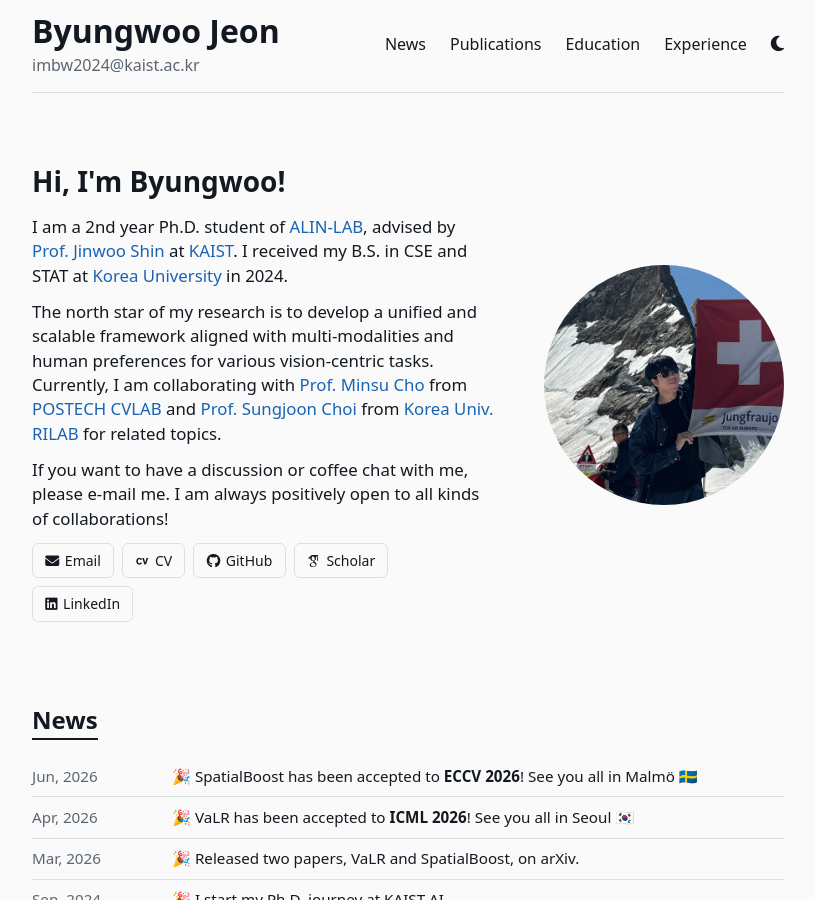
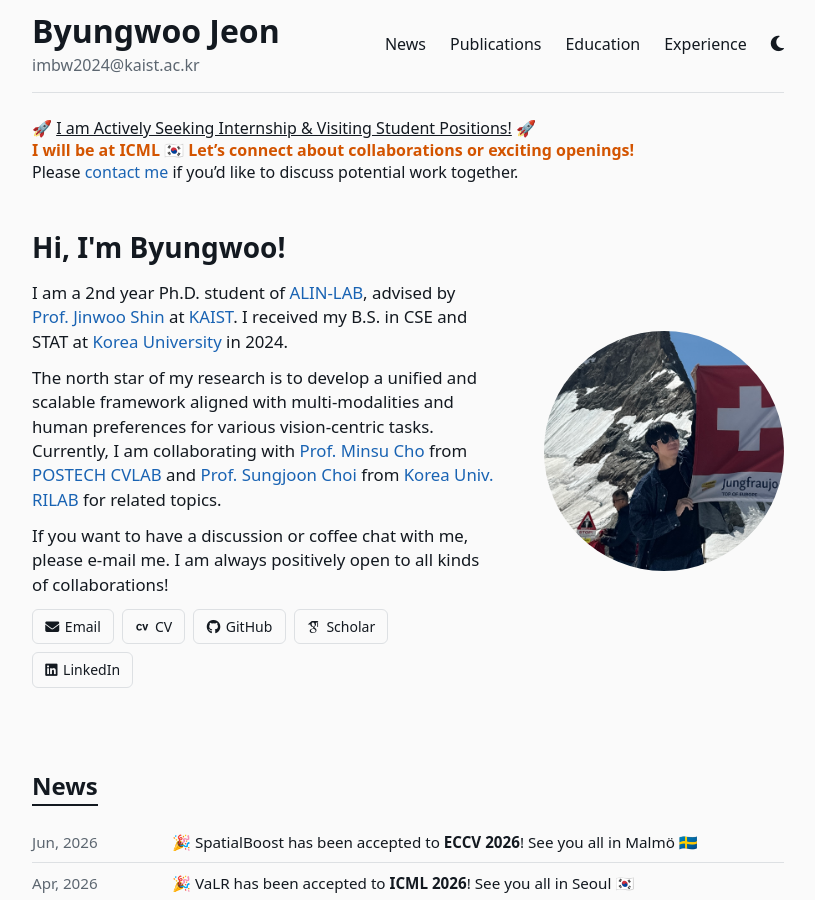
Before and after one commit to rootyJeon/rootyJeon.github.io, a Jekyll site: the page index.html, which Jekyll copies as it is, in a window 1280 px wide and 900 px high. Shown: the whole window, without its empty margins (232-1047 px from the left). Built offline with Jekyll 4.4.1, drawn with Linux system fonts in a browser that asks for light colours; some web fonts are replaced.

Commit message:
ICML update
Added a section to indicate internship and collaboration opportunities.

```diff
--- a/index.html
+++ b/index.html
@@ -35,6 +35,10 @@
         </div>
       </div>
     </section>
+
+    🚀 <u>I am Actively Seeking Internship & Visiting Student Positions!</u> 🚀<br>
+    <span style="color:#d35400;"><strong>I will be at ICML 🇰🇷 Let’s connect about collaborations or exciting openings!</strong></span><br>
+    Please <a href="mailto:imbw2024@kaist.ac.kr">contact me</a> if you’d like to discuss potential work together.
 
     <!-- ===== Intro ===== -->
     <section class="intro-header">
```
